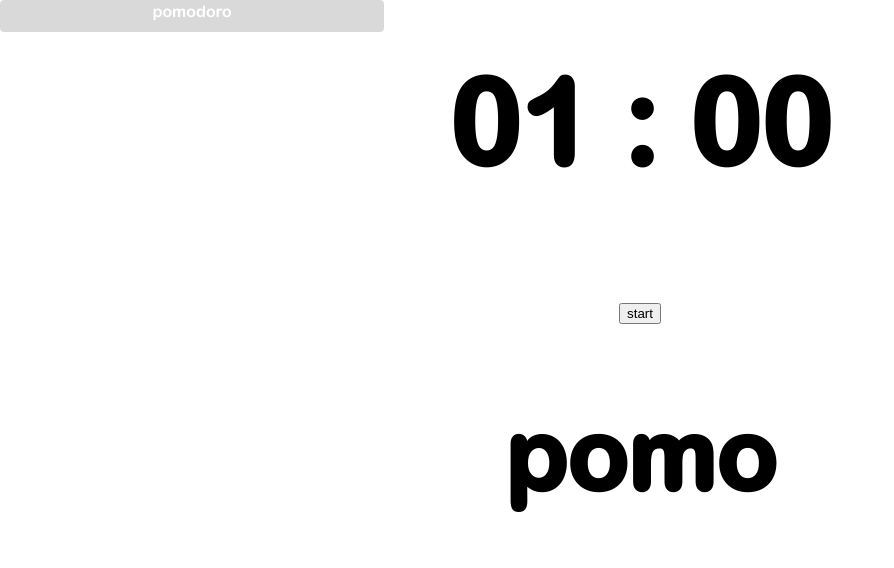
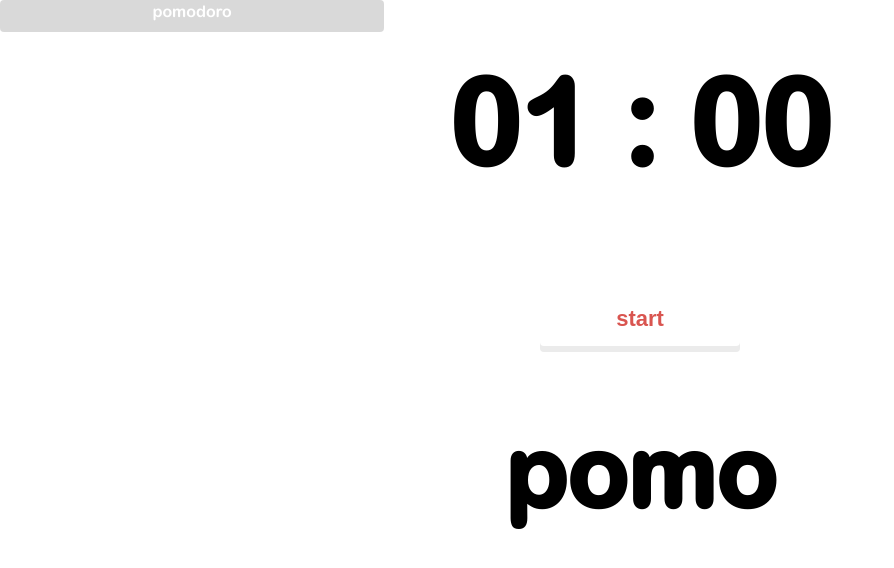
Before and after one commit to elkhayate/pomo, a React (Create React App) app: page / in a window 1280 px wide. Shown: the top 568 px of the page, without its empty margins (0-894 px from the left). Built offline with nearby package versions, Linux system fonts and the light colour scheme.

Commit message:
switch btn color logic

```diff
--- a/src/components/Timer.js
+++ b/src/components/Timer.js
@@ -103,9 +103,13 @@ export default class Timer extends Component {
                 <Counter>{`${Minutes > 9 ? Minutes : `0${Minutes}`} : ${Seconds > 9 ? Seconds : `0${Seconds}`}`}</Counter>
                 {
                     s.counting ?
-                    <Stop onClick={this.handleStop}>stop</Stop>
+                    <Stop
+                        Display = {this.context.Which}
+                        onClick={this.handleStop}>stop</Stop>
                     :
-                    <Start onClick={this.handleStart}>start</Start>
+                    <Start
+                        Display = {this.context.Which}
+                        onClick={this.handleStart}>start</Start>
                 }
                 <h1>{this.context.Which}</h1>
             </Container>
@@ -150,8 +154,42 @@ const Counter = styled.h1`
 `;
 
 const Start = styled.button`
-
+    cursor: pointer;
+    border: medium none;
+    margin: 20px 0px 0px;
+    padding: 0px 12px;
+    border-radius: 4px;
+    box-shadow: rgb(235, 235, 235) 0px 6px 0px;
+    font-size: 22px;
+    height: 55px;
+    font-weight: bold;
+    width: 200px;
+    background-color: white;
+    transition: color 0.5s ease-in-out 0s;
+    color:${props =>
+            props.Display === 'pomo' && 'rgb(217, 85, 80)'
+            || props.Display === 'long' && 'rgb(69, 124, 163)'
+            || props.Display === 'short' && 'rgb(76, 145, 149)'
+    };
 `;
 
 const Stop = styled.button`
+    cursor: pointer;
+    border: medium none;
+    margin: 20px 0px 0px;
+    padding: 0px 12px;
+    border-radius: 4px;
+    font-size: 22px;
+    height: 55px;
+    font-weight: bold;
+    width: 200px;
+    background-color: white;
+    transform: translateY(6px);
+    box-shadow: none;
+    transition: color 0.5s ease-in-out 0s;
+    color:${props =>
+            props.Display === 'pomo' && 'rgb(217, 85, 80)'
+            || props.Display === 'long' && 'rgb(69, 124, 163)'
+            || props.Display === 'short' && 'rgb(76, 145, 149)'
+    };
 `;
```
Also changed, not shown: src/App.js (line endings or trailing spaces).
